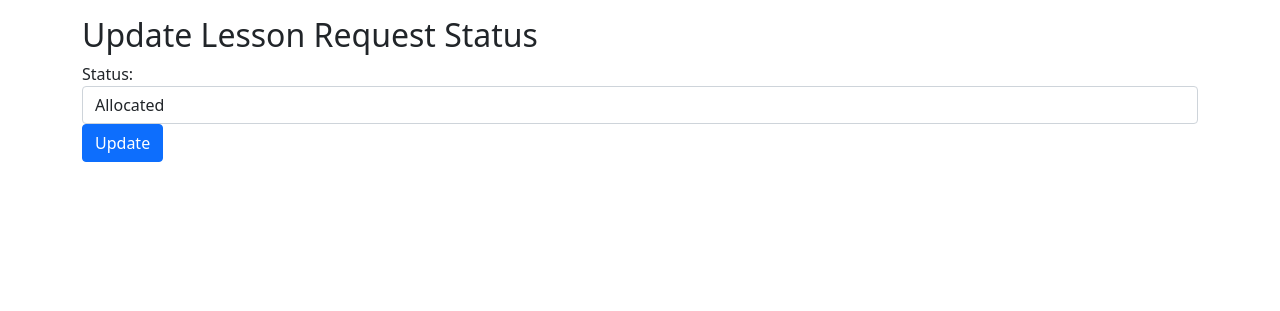
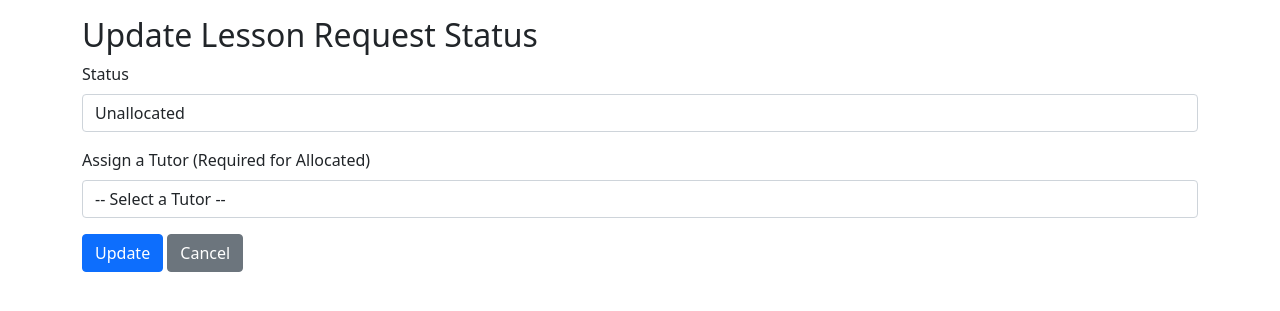
Before and after one commit to ahmettaramis/kinkajou, a Django app: template tutorials/templates/lesson_requests/update_request_status.html in a window 1280 px wide. Shown: the part 56-367 px from the top of the page. Run offline with Django 3.2, Linux system fonts and the light colour scheme; the template is opened without the code that fills it, so the values that code supplies are empty; some libraries are stand-ins or nearby versions.

Commit message:
Add tutor selection for admin when updating lesson requests

```diff
--- a/tutorials/models.py
+++ b/tutorials/models.py
@@ -69,6 +69,9 @@ class LessonRequest(models.Model):
         # Validate number of weeks
         if self.no_of_weeks < 1 or self.no_of_weeks > 52:
             raise ValidationError("Number of weeks must be between 1 and 52.")
+        # Ensure a tutor is assigned when allocating
+        if self.status == 'allocated' and not self.preferred_tutor:
+            raise ValidationError("A tutor must be assigned for allocated lessons.")
 
     def __str__(self):
         return f"{self.title} ({self.status})"
--- a/tutorials/templates/lesson_requests/update_request_status.html
+++ b/tutorials/templates/lesson_requests/update_request_status.html
@@ -1,20 +1,31 @@
 {% extends "base_content.html" %}
-
 {% block content %}
 <div class="container">
-        <div class="row">
-            <div class="col-12">
     <h2>Update Lesson Request Status</h2>
     <form method="post">
         {% csrf_token %}
-                    <label for="status">Status:</label>
+        <div class="mb-3">
+            <label for="status" class="form-label">Status</label>
             <select name="status" id="status" class="form-control">
-                        <option value="allocated" {% if lesson_request.status == 'allocated' %}selected{% endif %}>Allocated</option>
-                        <option value="unallocated" {% if lesson_request.status == 'unallocated' %}selected{% endif %}>Unallocated</option>
+                <option value="unallocated" {% if lesson_request.status == "unallocated" %}selected{% endif %}>Unallocated</option>
+                <option value="allocated" {% if lesson_request.status == "allocated" %}selected{% endif %}>Allocated</option>
             </select>
+        </div>
+
+        <div class="mb-3">
+            <label for="preferred_tutor" class="form-label">Assign a Tutor (Required for Allocated)</label>
+            <select name="preferred_tutor" id="preferred_tutor" class="form-control">
+                <option value="" {% if not lesson_request.preferred_tutor %}selected{% endif %}>-- Select a Tutor --</option>
+                {% for tutor in tutors %}
+                <option value="{{ tutor.id }}" {% if lesson_request.preferred_tutor and lesson_request.preferred_tutor.id == tutor.id %}selected{% endif %}>
+                    {{ tutor.first_name }} {{ tutor.last_name }}
+                </option>
+                {% endfor %}
+            </select>
+        </div>
+
         <button type="submit" class="btn btn-primary">Update</button>
+        <a href="{% url 'admin_view_requests' %}" class="btn btn-secondary">Cancel</a>
     </form>
 </div>
-        </div>
-    </div>
 {% endblock %}
```
Also changed, not shown: tutorials/views.py (+25 -7 lines). Lines whose indentation alone changed are shown as unchanged.
